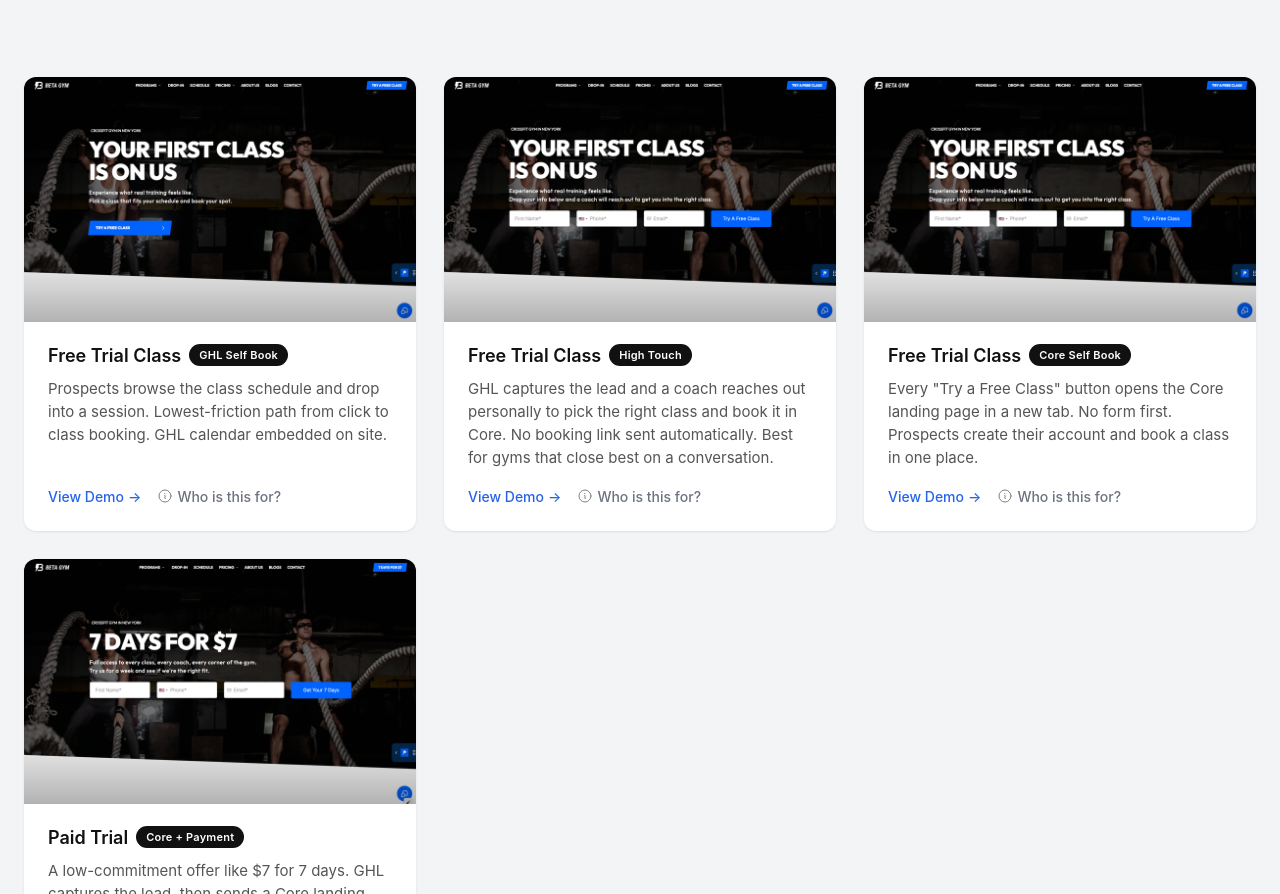
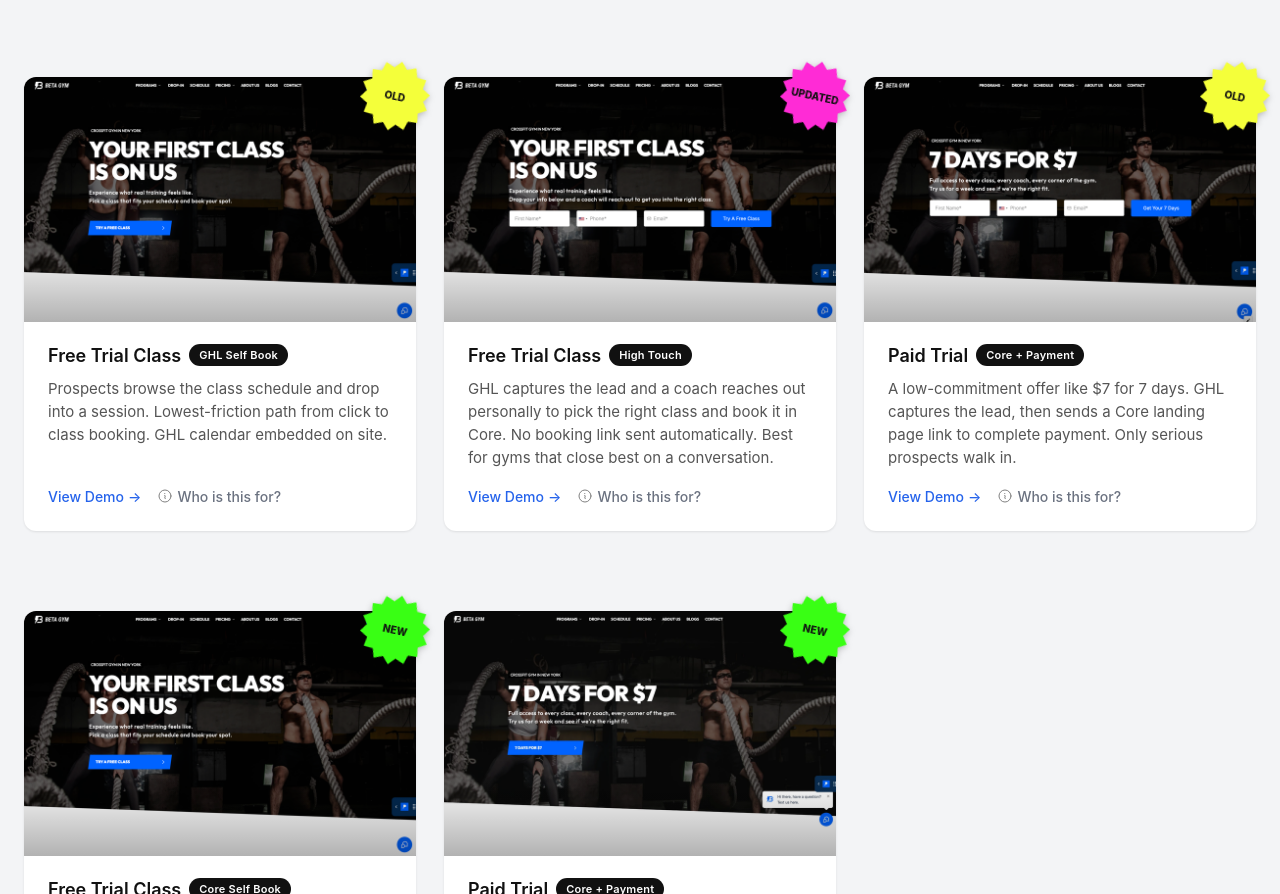
Before and after one commit to chrismcconachie/grow-demo-site, a plain HTML site: page index.html in a window 1280 px wide. Shown: the part 1906-2800 px from the top of the page. Drawn offline with Linux system fonts and the light colour scheme.

Commit message:
Add new Paid Trial path, status badges on trial cards, bump to v1.2.0
New Paid Trial (Core + Payment) card on paid-trial-discounted-access:
the "7 Days for $7" buttons open the Core LP in a new tab, no form.
Uses a new 800x500 thumbnail.

The previous Paid Trial card now links to
old-paid-trial-discounted-access. Old cards stay in place on row 2;
Core Self Book and the new Paid Trial sit on row 3.

Trial cards get New / Updated / Old starburst badges on the top-right
corner. Core Self Book now uses the GHL Self Book thumbnail.

Onboarding path count goes from 7 to 8.

Co-Authored-By: Claude Opus 5.5 <noreply@anthropic.com>

```diff
--- a/index.html
+++ b/index.html
@@ -301,6 +301,46 @@
       white-space: nowrap;
     }
 
+    /* Status starburst on card corners (New / Updated / Old) */
+    .card.has-status {
+      position: relative;
+      overflow: visible;
+    }
+    .card.has-status .card-image-wrap {
+      border-radius: 12px 12px 0 0;
+      overflow: hidden;
+    }
+    .card-status {
+      position: absolute;
+      top: -16px;
+      right: -14px;
+      z-index: 2;
+      width: 70px;
+      height: 70px;
+      display: flex;
+      align-items: center;
+      justify-content: center;
+      font-size: 10px;
+      font-weight: 800;
+      letter-spacing: 0.01em;
+      text-transform: uppercase;
+      color: #111;
+      transform: rotate(12deg);
+      filter: drop-shadow(0 2px 3px rgba(0,0,0,0.25));
+      pointer-events: none;
+    }
+    .card-status::before {
+      content: '';
+      position: absolute;
+      inset: 0;
+      z-index: -1;
+      background: var(--burst);
+      clip-path: polygon(50.0% 0.0%, 59.1% 10.0%, 71.7% 5.0%, 75.6% 17.9%, 89.1% 18.8%, 86.9% 32.2%, 98.7% 38.9%, 91.0% 50.0%, 98.7% 61.1%, 86.9% 67.8%, 89.1% 81.2%, 75.6% 82.1%, 71.7% 95.0%, 59.1% 90.0%, 50.0% 100.0%, 40.9% 90.0%, 28.3% 95.0%, 24.4% 82.1%, 10.9% 81.2%, 13.1% 67.8%, 1.3% 61.1%, 9.0% 50.0%, 1.3% 38.9%, 13.1% 32.2%, 10.9% 18.8%, 24.4% 17.9%, 28.3% 5.0%, 40.9% 10.0%);
+    }
+    .card-status-new { --burst: #39ff14; }
+    .card-status-updated { --burst: #ff2bd6; }
+    .card-status-old { --burst: #f4ff3a; }
+
     /* Card links row */
     .card-links {
       display: flex;
@@ -511,6 +551,7 @@
     }
     @media (max-width: 600px) {
       .card-grid, .card-grid.two-col { grid-template-columns: 1fr; }
+      .card-status { right: -6px; }
       .page { padding: 0 16px 60px; }
       .section-header h1 { font-size: 28px; }
       .section-nav { gap: 20px; flex-wrap: wrap; }
@@ -558,7 +599,7 @@
     <span class="top-bar-brand">PushPress</span>
     <span class="top-bar-sep">/</span>
     <span class="top-bar-page">Demo Site Launcher</span>
-    <span class="top-bar-version">v1.1.0</span>
+    <span class="top-bar-version">v1.2.0</span>
   </div>
 
   <!-- ── Hero ── -->
@@ -570,7 +611,7 @@
     </div>
     <div class="hero-stats">
       <div class="hero-stat"><strong>2</strong> templates</div>
-      <div class="hero-stat"><strong>7</strong> onboarding paths</div>
+      <div class="hero-stat"><strong>8</strong> onboarding paths</div>
       <div class="hero-stat"><strong>13</strong> live client sites</div>
       <div class="hero-stat"><strong>3</strong> multi-location</div>
     </div>
@@ -622,12 +663,12 @@
     </div><!-- /templates -->
 
     <!-- ════════════════════════════════════ -->
-    <!-- Onboarding Method (7 paths) -->
+    <!-- Onboarding Method (8 paths) -->
     <!-- ════════════════════════════════════ -->
     <div data-section="onboarding">
     <div class="section-header" id="onboarding">
       <div class="section-label">02 &middot; Onboarding Paths</div>
-      <h1>Onboarding Method <span class="section-count">7 paths</span></h1>
+      <h1>Onboarding Method <span class="section-count">8 paths</span></h1>
       <p>Each path defines the prospect's journey from first website visit to in-gym visit. Pick the one that matches how your gym sells.</p>
     </div>
 
@@ -680,7 +721,8 @@
 
     <div class="card-grid">
       <!-- Path 4 -->
-      <div class="card">
+      <div class="card has-status">
+        <span class="card-status card-status-old">Old</span>
         <a href="https://free-trial-class-ghl-self-book.webflow.io/" target="_blank" rel="noopener">
           <div class="card-image-wrap"><img class="card-image" src="images/demo-free-trial-ghl-self-book.png" alt="Free Trial Class — GHL Self Book" /></div>
         </a>
@@ -695,7 +737,8 @@
       </div>
 
       <!-- Path 5 -->
-      <div class="card">
+      <div class="card has-status">
+        <span class="card-status card-status-updated">Updated</span>
         <a href="https://free-trial-class-core-high-touch.webflow.io/" target="_blank" rel="noopener">
           <div class="card-image-wrap"><img class="card-image" src="images/demo-free-trial-core-self-book.png" alt="Free Trial Class — High Touch" /></div>
         </a>
@@ -709,10 +752,29 @@
         </div>
       </div>
 
+      <!-- Path 6 -->
+      <div class="card has-status">
+        <span class="card-status card-status-old">Old</span>
+        <a href="https://old-paid-trial-discounted-access.webflow.io/" target="_blank" rel="noopener">
+          <div class="card-image-wrap"><img class="card-image" src="images/demo-paid-trial.png" alt="Paid Trial" /></div>
+        </a>
+        <div class="card-body">
+          <div class="card-title">Paid Trial <span class="card-chip">Core + Payment</span></div>
+          <div class="card-desc">A low-commitment offer like $7 for 7 days. GHL captures the lead, then sends a Core landing page link to complete payment. Only serious prospects walk in.</div>
+          <div class="card-links">
+            <a class="card-link" href="https://old-paid-trial-discounted-access.webflow.io/" target="_blank" rel="noopener">View Demo</a>
+            <button class="card-link-info" data-drawer="path6">Who is this for?</button>
+          </div>
+        </div>
+      </div>
+    </div>
+
+    <div class="card-grid">
       <!-- Path 7 -->
-      <div class="card">
+      <div class="card has-status">
+        <span class="card-status card-status-new">New</span>
         <a href="https://free-trial-class-core-self-book.webflow.io/" target="_blank" rel="noopener">
-          <div class="card-image-wrap"><img class="card-image" src="images/demo-free-trial-core-self-book.png" alt="Free Trial Class — Core Self Book" /></div>
+          <div class="card-image-wrap"><img class="card-image" src="images/demo-free-trial-ghl-self-book.png" alt="Free Trial Class — Core Self Book" /></div>
         </a>
         <div class="card-body">
           <div class="card-title">Free Trial Class <span class="card-chip">Core Self Book</span></div>
@@ -724,17 +786,18 @@
         </div>
       </div>
 
-      <!-- Path 6 -->
-      <div class="card">
+      <!-- Path 8 -->
+      <div class="card has-status">
+        <span class="card-status card-status-new">New</span>
         <a href="https://paid-trial-discounted-access.webflow.io/" target="_blank" rel="noopener">
-          <div class="card-image-wrap"><img class="card-image" src="images/demo-paid-trial.png" alt="Paid Trial" /></div>
+          <div class="card-image-wrap"><img class="card-image" src="images/demo-paid-trial-new.png" alt="Paid Trial" /></div>
         </a>
         <div class="card-body">
           <div class="card-title">Paid Trial <span class="card-chip">Core + Payment</span></div>
-          <div class="card-desc">A low-commitment offer like $7 for 7 days. GHL captures the lead, then sends a Core landing page link to complete payment. Only serious prospects walk in.</div>
+          <div class="card-desc">A low-commitment offer like $7 for 7 days. The "7 Days for $7" button opens the Core landing page in a new tab, where prospects pay and sign up. No form first.</div>
           <div class="card-links">
             <a class="card-link" href="https://paid-trial-discounted-access.webflow.io/" target="_blank" rel="noopener">View Demo</a>
-            <button class="card-link-info" data-drawer="path6">Who is this for?</button>
+            <button class="card-link-info" data-drawer="path8">Who is this for?</button>
           </div>
         </div>
       </div>
@@ -1084,8 +1147,8 @@
         ctas: ['Try a Free Class', 'Book Your Free Trial', 'Get Started Free'],
       },
       path6: {
-        title: 'Paid Trial',
-        url: 'https://paid-trial-discounted-access.webflow.io/',
+        title: 'Paid Trial (Previous Version)',
+        url: 'https://old-paid-trial-discounted-access.webflow.io/',
         rows: [
           ['Gym Type', 'Gyms that want to qualify leads with a small financial commitment upfront. Common in CrossFit, strength gyms, and studios in competitive markets where free trials attract tire-kickers.'],
           ['Sales Style', 'Hybrid. Initial capture is self-service (form), but trial purchase happens on a separate Core landing page.'],
@@ -1099,6 +1162,18 @@
           ['Abandonment Nurture', 'If a lead fills out the GHL form but doesn\'t complete payment on Core, an automated sequence re-sends the link and reinforces the offer value.'],
           ['Post-Trial Followup', 'As the trial period winds down, automated followup encourages full membership conversion — trial recap, results check-in, and a membership offer.'],
         ],
+      },
+      path8: {
+        title: 'Paid Trial',
+        url: 'https://paid-trial-discounted-access.webflow.io/',
+        rows: [
+          ['Gym Type', 'Gyms that want to qualify leads with a small financial commitment upfront. Common in CrossFit, strength gyms, and studios in competitive markets where free trials attract tire-kickers.'],
+          ['Sales Style', 'Self-service. Every "7 Days for $7" button on the site opens the Core landing page in a new tab, where the prospect pays and creates their account. No form or staff outreach in between.'],
+          ['Ideal When', 'The gym wants to filter out low-intent leads and get paying trial members into Core from the first click. A small payment ($7 for 7 days, $29 for 2 weeks) signals real interest and reduces no-shows.'],
+          ['Tech', 'Website CTAs link directly to the Core trial plan landing page. No GHL form on the website.'],
+        ],
+        flow: ['CTA', 'Core LP (New Tab)', 'Complete Payment', 'Create Account', 'First Visit'],
+        ctas: ['7 Days for $7', '2 Weeks for $29', 'Get Full Access for $19'],
       },
 
       // ── Pre-Open Launch Kit ──
```
Also changed, not shown: images/demo-paid-trial-new.png (added), 1 other file.
